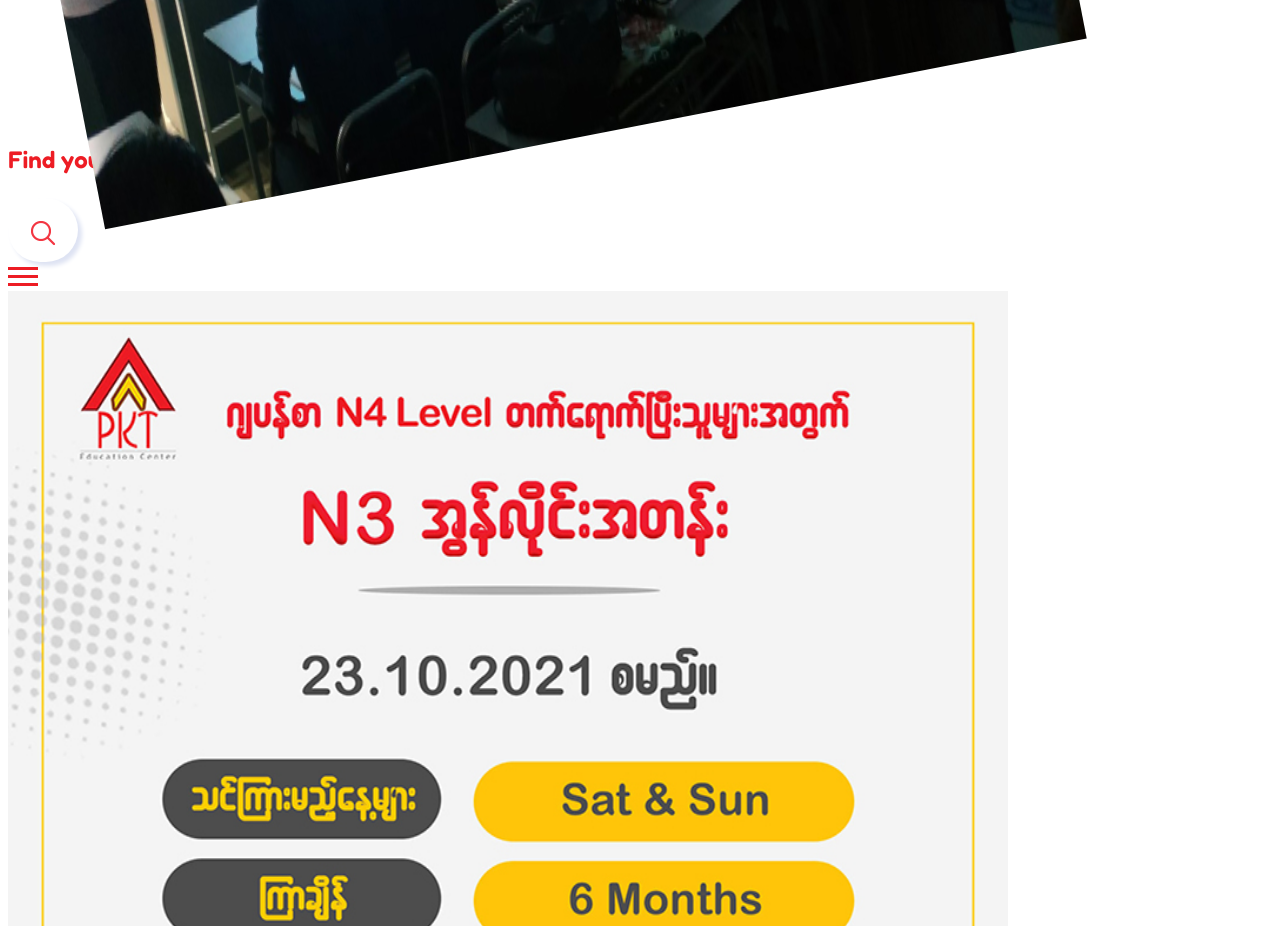
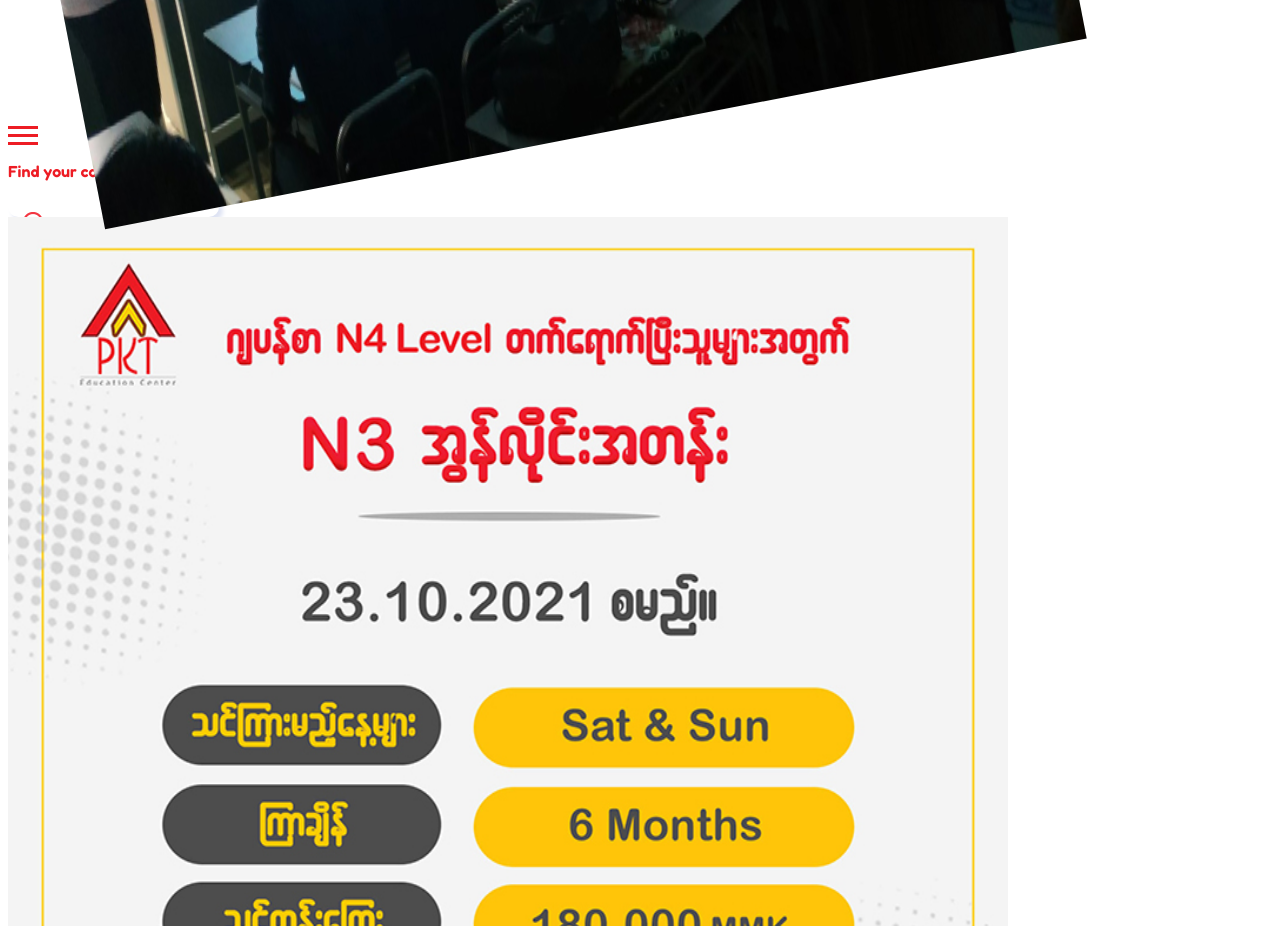
Before and after one commit to YoonMe44/pkt-v3-frontend, a Next.js app: page /courses in a window 1280 px wide. Shown: the part 1460-2386 px from the top of the page. Built offline with nearby package versions, Linux system fonts and the light colour scheme.

Commit message:
enroll steps

```diff
--- a/src/components/CourseCard.tsx
+++ b/src/components/CourseCard.tsx
@@ -2,7 +2,7 @@ import Image from "next/image";
 import RedButton from "./RedButton";
 const CourseCard = () => {
     return (
-      <div className="w-full">
+      <div className="lg:w-full ">
         <div className="w-full bg-custom-white-4 rounded-[30px] pb-[20px] shadow-card">
           <Image
             width={1000}
--- a/src/components/CourseMain.tsx
+++ b/src/components/CourseMain.tsx
@@ -29,8 +29,7 @@ const CourseMain = () => {
   }, []);
     return (
       <div>
-        <div className="pb-[231px] w-full right-0 animate__animated animate__bounceInDown animate__duration-8000 animate__fill-both">
-        </div>
+        <div className="pb-[231px] w-full right-0 animate__animated animate__bounceInDown animate__duration-8000 animate__fill-both"></div>
         <div className="absolute top-0 right-0 overflow-hidden -z-10">
           <div className=" relative  w-[1200px] h-[624.58px] bottom-[275px] left-[300px] oval bg-slate-200 transform right-0 overflow-hidden ">
             <Image
@@ -42,25 +41,16 @@ const CourseMain = () => {
             />
           </div>
         </div>
-        <div className="bg-custom-white-17 w-full mx-auto shadow-custom rounded-[30px] pt-16 p-16 backdrop-blur-9">
-          <div className="  w-[93%] mx-auto mb-5 ">
-            <p className="searchTitle mb-[-55px] ml-28">Find your courses</p>
-            <form className="search-focus">
-              <input
-                type="text"
-                name="search bg-custom-white-17"
-                className="search bg-"
-                autoComplete="off"
-              ></input>
-            </form>
-            <div className="absolute">
-              <div className="menu-btn relative top-[30px] w-[69px] overflow:hidden bg-custom-white-17 cursor-pointer z-[3] shadow-card rounded-[30px] p-[20px] right-0">
+        <div className="lg:bg-custom-white-17 sm:bg-transparent sm:shadow-none w-full mx-auto lg:shadow-custom rounded-[30px] pt-16  backdrop-blur-9 ">
+          <div className="lg:w-[76%] sm:w-[100%] w-[100%] mx-auto mb-5 flex justify-between items-end ">
+            <div className="">
+              <div className="relative menu-btn w-[50px] p-[10px] overflow:hidden bg-custom-white-17 cursor-pointer z-[3] shadow-card rounded-[30px] ">
                 <div className="line line--1"></div>
                 <div className="line line--2"></div>
                 <div className="line line--3"></div>
               </div>
               <div className="classNamenav">
-                <div className="nav-cat">
+                <div className="nav-cat absolute w-[305px] lg:w-[w-388px] lg:left-[11%] sm:left-[-6px]">
                   <div className="nav-links">
                     <p className="navTitle">Categories</p>
                     <Link href="" className="link">
@@ -87,8 +77,21 @@ const CourseMain = () => {
                 </div>
               </div>
             </div>
+            <div className="">
+              <p className="searchTitle lg:ml-[4rem] sm:ml-[4rem] ml-[66px] mr-[28px] sm:text-[20px] text-[17Spx] lg:text-[24px] sm:mb-[-42px] mb-[-40px]">
+                Find your courses
+              </p>
+              <form className="search-focus">
+                <input
+                  type="text"
+                  name="search bg-custom-white-17"
+                  className="search w-[50px] p-[13px] "
+                  autoComplete="off"
+                ></input>
+              </form>
+            </div>
           </div>
-          <div className="w-[76%] grid grid-cols-3 gap-x-[60px] gap-y-[60px] mx-auto ">
+          <div className="lg:w-[76%] sp:w-[100%] grid lg:grid-cols-3 gap-x-[60px] gap-y-[60px] mx-auto md:grid-cols-2 sm:grid-cols-1 ">
             <CourseCard />
             <CourseCard />
             <CourseCard />
--- /dev/null
+++ b/src/components/Stepper.jsx
@@ -0,0 +1,6 @@
+import React from "react";
+
+const Stepper = () => {
+  return <div></div>;
+};
+export default Stepper;
--- /dev/null
+++ b/src/components/StepperControll.jsx
@@ -0,0 +1,6 @@
+import React from "react";
+
+const StepperControll = () => {
+  return <div className="container flex justify-around mt-4 mb-8"></div>;
+};
+export default StepperControll;
```
Also changed, not shown: src/pages/courses/enroll/index.tsx (added, +15 -0 lines), public/animate.css.
